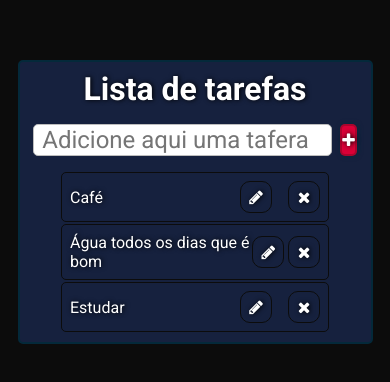
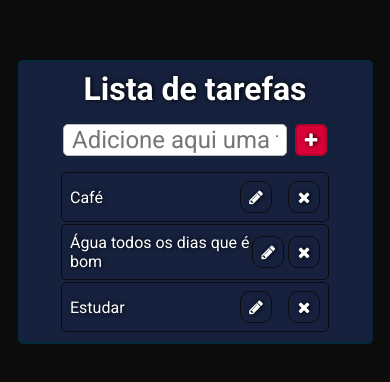
Before and after one commit to Wesley-AlvesRolim/React-Fundamentals, a React (Create React App) app: page / in a window 390 px wide. Shown: the part 220-602 px from the top of the page. Built offline with nearby package versions, Linux system fonts and the light colour scheme.

Commit message:
Input more responsive

```diff
--- a/src/components/form/form.css
+++ b/src/components/form/form.css
@@ -47,3 +47,15 @@ ul {
   width: 80%;
   margin: 0.5rem auto 0;
 }
+
+@media (max-width: 580px) {
+  input {
+    width: 14rem;
+  }
+}
+
+@media (max-width: 375px) {
+  input {
+    width: 11rem;
+  }
+}
```
